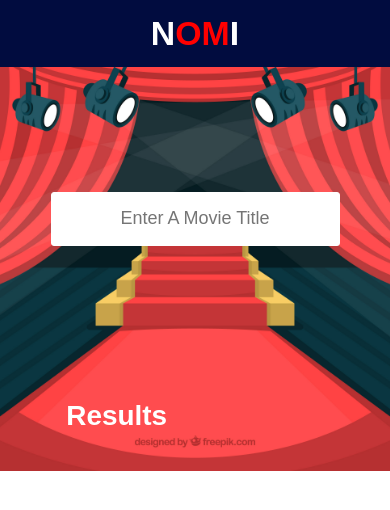
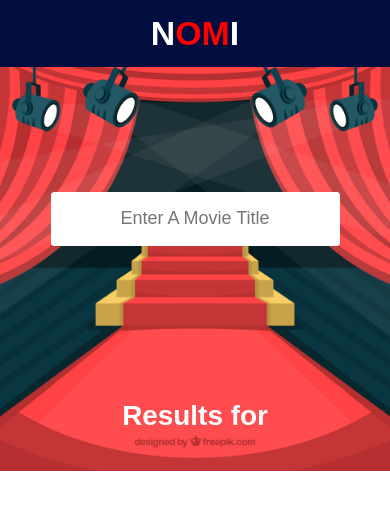
Before and after one commit to wariroja/shopify-omdb-nomi, a React (Create React App) app: page / in a window 390 px wide. Shown: the top 510 px of the page. Built offline with nearby package versions, Linux system fonts and the light colour scheme.

Commit message:
added search bar and some designs

```diff
--- a/src/Components/App/App.css
+++ b/src/Components/App/App.css
@@ -52,7 +52,7 @@ h2 {
 }
 
 @media only screen and (max-width: 1020px) {
-  .App-playlist {
+  .App-nominatelist {
     align-items: center;
     flex-direction: column;
   }
--- a/src/Components/SearchResults/SearchResults.js
+++ b/src/Components/SearchResults/SearchResults.js
@@ -6,8 +6,7 @@ class SearchResults extends React.Component {
   render() {
     return (
       <div className='SearchResults'>
-        <h2>Results</h2>
-        {/* <!-- Add a TrackList component --> */}
+        <h2>Results for </h2>
       </div>
     );
   }
```
